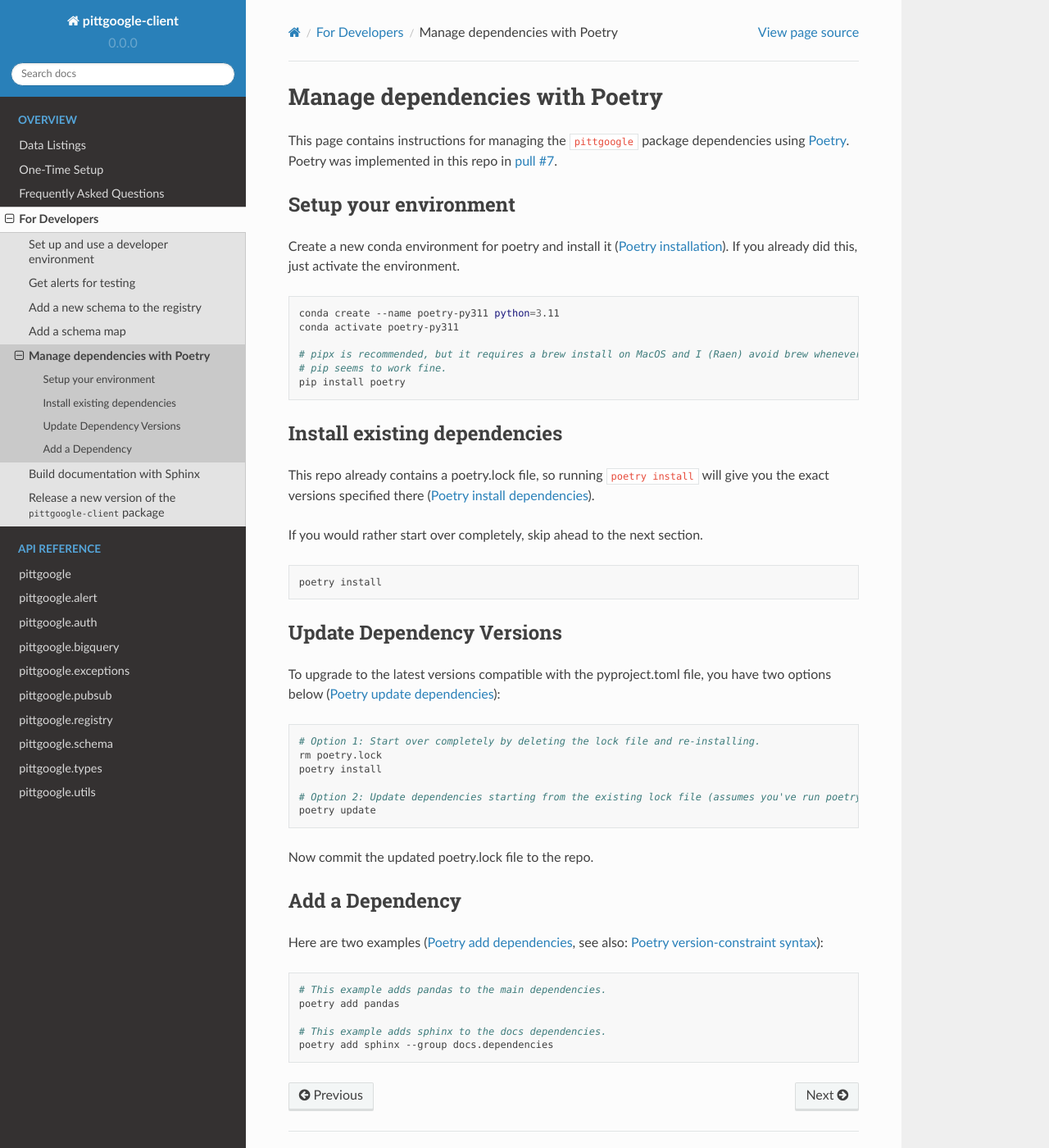
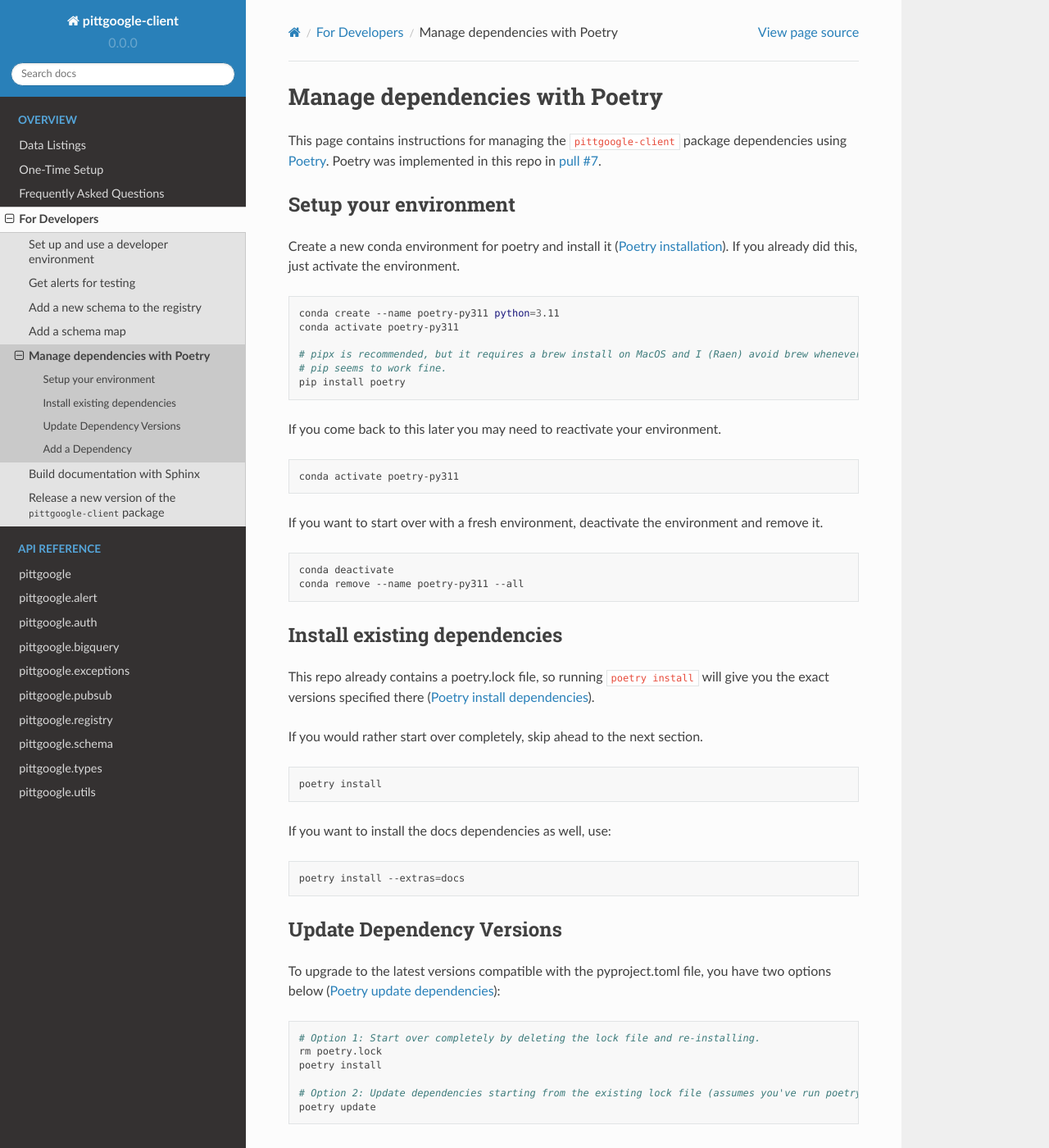
Before and after one commit to mwvgroup/pittgoogle-client, a Sphinx documentation site: the page built from docs/source/for-developers/manage-dependencies-poetry.md, in a window 1280 px wide and 1400 px high. Shown: the whole window at 82% size. Built offline with Sphinx 7.4.7 and the Read the Docs theme 2.0.0, drawn with Linux system fonts in a browser that asks for light colours.

````diff
--- a/docs/source/for-developers/get-alerts-for-testing.rst
+++ b/docs/source/for-developers/get-alerts-for-testing.rst
@@ -11,7 +11,7 @@ Setup
 Get alerts from a Pub/Sub subscription
 --------------------------------------
 
-If you need to create the subscription, follow the example in :class:`pittgoogle.Subscription`.
+If you need to create the subscription, follow the example in :class:`pittgoogle.pubsub.Subscription`.
 
 Here are examples that get an alert from each of our "loop" streams:
 
--- a/docs/source/for-developers/manage-dependencies-poetry.md
+++ b/docs/source/for-developers/manage-dependencies-poetry.md
@@ -1,6 +1,6 @@
 # Manage dependencies with Poetry
 
-This page contains instructions for managing the `pittgoogle` package dependencies using [Poetry](https://python-poetry.org/).
+This page contains instructions for managing the `pittgoogle-client` package dependencies using [Poetry](https://python-poetry.org/).
 Poetry was implemented in this repo in [pull #7](https://github.com/mwvgroup/pittgoogle-client/pull/7).
 
 ## Setup your environment
@@ -17,6 +17,19 @@ conda activate poetry-py311
 pip install poetry
 ```
 
+If you come back to this later you may need to reactivate your environment.
+
+```bash
+conda activate poetry-py311
+```
+
+If you want to start over with a fresh environment, deactivate the environment and remove it.
+
+```bash
+conda deactivate
+conda remove --name poetry-py311 --all
+```
+
 ## Install existing dependencies
 
 This repo already contains a poetry.lock file, so running `poetry install` will give you
@@ -26,6 +39,12 @@ If you would rather start over completely, skip ahead to the next section.
 
 ```bash
 poetry install
+```
+
+If you want to install the docs dependencies as well, use:
+
+```bash
+poetry install --extras=docs
 ```
 
 ## Update Dependency Versions
````
Also changed, not shown: CHANGELOG.md (+6 -0 lines), docs/source/for-developers/add-new-schema.rst (+8 -3 lines), 3 other files.
